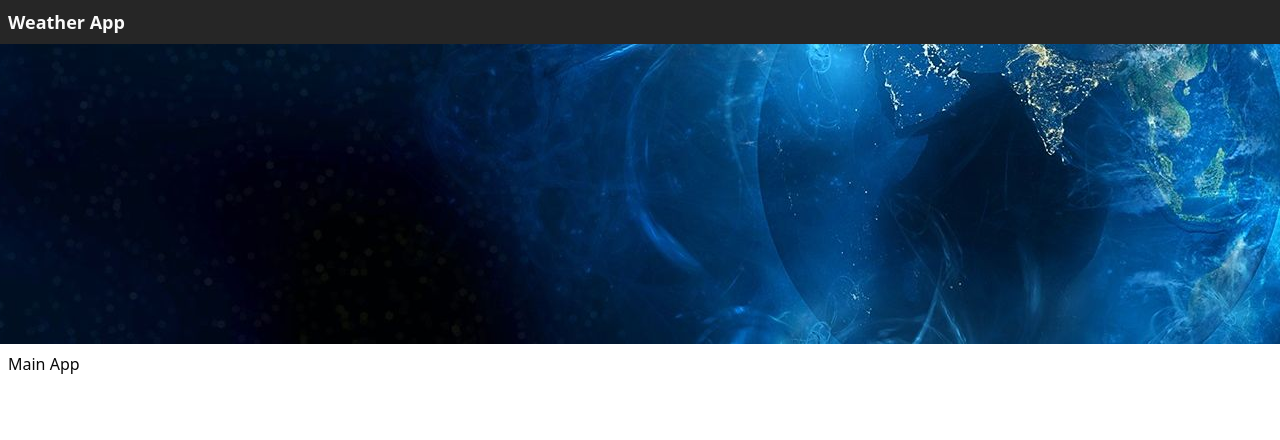
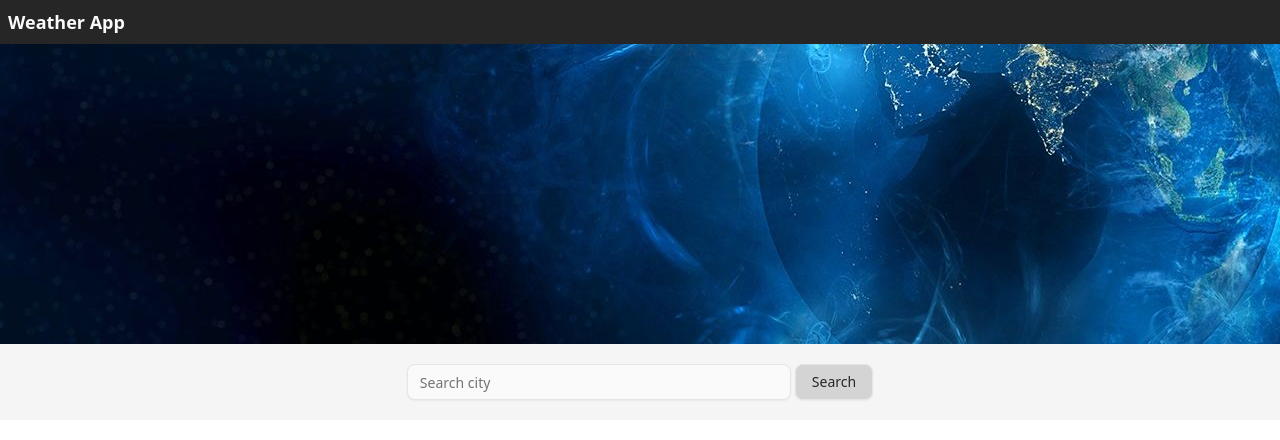
Before and after one commit to DenisJet/weather-app, a Next.js app: page / in a window 1280 px wide. Shown: the top 440 px of the page. Built offline with nearby package versions, Linux system fonts and the light colour scheme.

Commit message:
feat: add search component

```diff
--- a/app/page.tsx
+++ b/app/page.tsx
@@ -1,3 +1,5 @@
+import { Button } from "@/components/ui/button";
+import { Input } from "@/components/ui/input";
 import Image from "next/image";
 
 export default function Home() {
@@ -10,7 +12,22 @@
         width={1920}
         height={300}
       />
-      <div className="max-w-7xl mx-auto p-2">Main App</div>
+      <div className="bg-neutral-100 py-3">
+        <div className="flex w-full justify-center items-center space-x-1 p-2">
+          <Input
+            className="max-w-sm bg-neutral-50"
+            type="text"
+            placeholder="Search city"
+          />
+          <Button
+            className="cursor-pointer bg-neutral-300 text-neutral-800"
+            variant="outline"
+            type="submit"
+          >
+            Search
+          </Button>
+        </div>
+      </div>
     </div>
   );
 }
--- /dev/null
+++ b/components/ui/input.tsx
@@ -0,0 +1,21 @@
+import * as React from "react"
+
+import { cn } from "@/lib/utils"
+
+function Input({ className, type, ...props }: React.ComponentProps<"input">) {
+  return (
+    <input
+      type={type}
+      data-slot="input"
+      className={cn(
+        "border-input file:text-foreground placeholder:text-muted-foreground selection:bg-primary selection:text-primary-foreground flex h-9 w-full min-w-0 rounded-md border bg-transparent px-3 py-1 text-base shadow-xs transition-[color,box-shadow] outline-none file:inline-flex file:h-7 file:border-0 file:bg-transparent file:text-sm file:font-medium disabled:pointer-events-none disabled:cursor-not-allowed disabled:opacity-50 md:text-sm",
+        "focus-visible:border-ring focus-visible:ring-ring/50 focus-visible:ring-[3px]",
+        "aria-invalid:ring-destructive/20 dark:aria-invalid:ring-destructive/40 aria-invalid:border-destructive",
+        className
+      )}
+      {...props}
+    />
+  )
+}
+
+export { Input }
```
